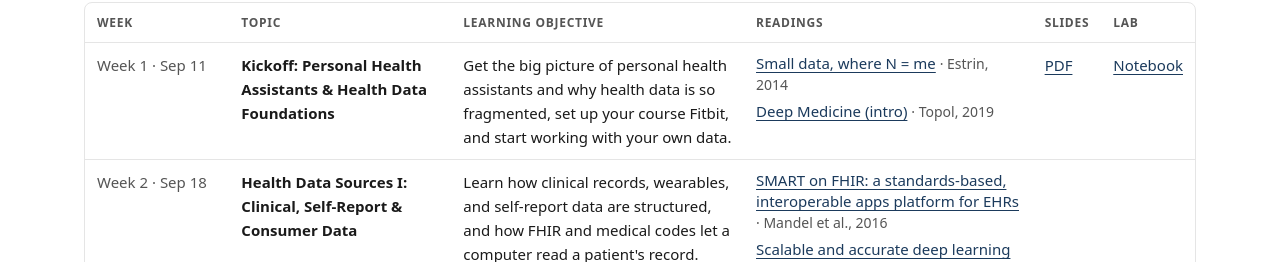
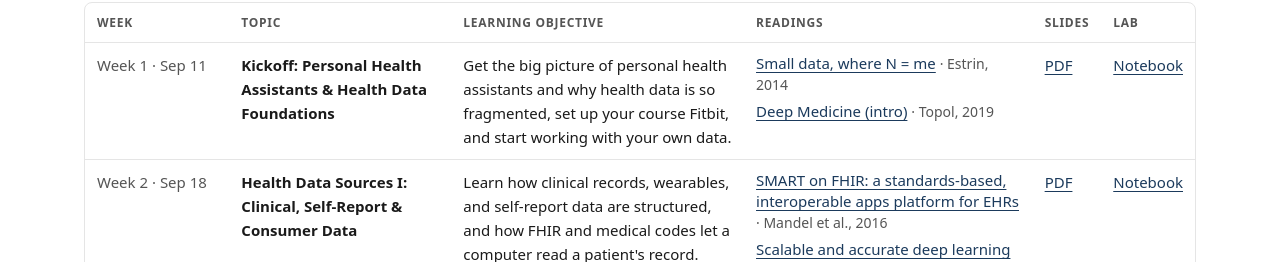
Before and after one commit to personal-health-agent/personal-health-agent.github.io, an Astro site: page / in a window 1280 px wide. Shown: the part 1474-1736 px from the top of the page. Built offline with nearby package versions, Linux system fonts and the light colour scheme; Astro itself is replaced by a stand-in of ours.

Commit message:
Add Week 2 slides and notebook links

```diff
--- a/src/content/weeks/02-data-sources-clinical.md
+++ b/src/content/weeks/02-data-sources-clinical.md
@@ -3,6 +3,8 @@ week: 2
 date: "Sep 18"
 title: "Health Data Sources I: Clinical, Self-Report & Consumer Data"
 objective: "Learn how clinical records, wearables, and self-report data are structured, and how FHIR and medical codes let a computer read a patient's record."
+slidesUrl: "https://github.com/personal-health-agent/binf4070-2026/blob/main/week-02/slides-02.pdf"
+labUrl: "https://github.com/personal-health-agent/binf4070-2026/blob/main/week-02/lab-02.ipynb"
 readings:
   - { title: "SMART on FHIR: a standards-based, interoperable apps platform for EHRs", authors: "Mandel et al.", venue: "JAMIA", year: 2016, link: "https://doi.org/10.1093/jamia/ocv189" }
   - { title: "Scalable and accurate deep learning with electronic health records", authors: "Rajkomar et al.", venue: "npj Digital Medicine", year: 2018, link: "https://www.nature.com/articles/s41746-018-0029-1" }
```
